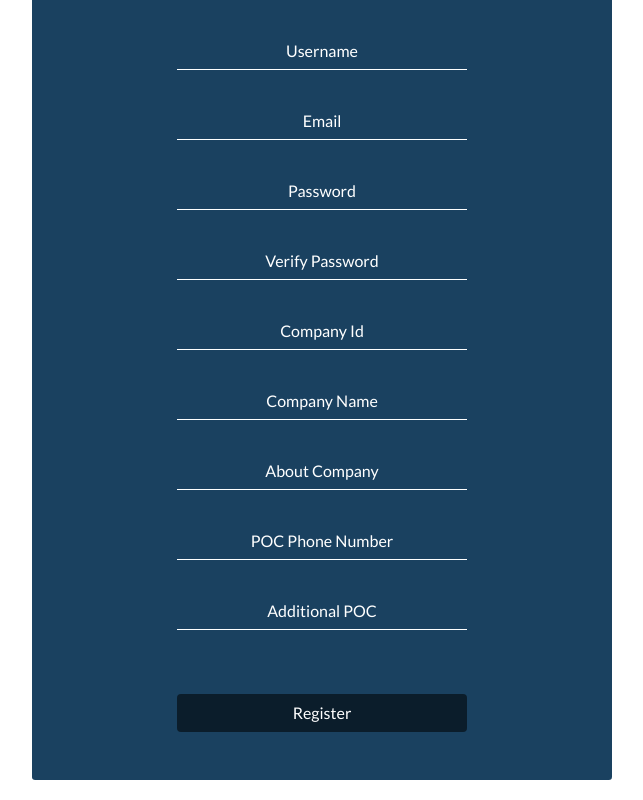
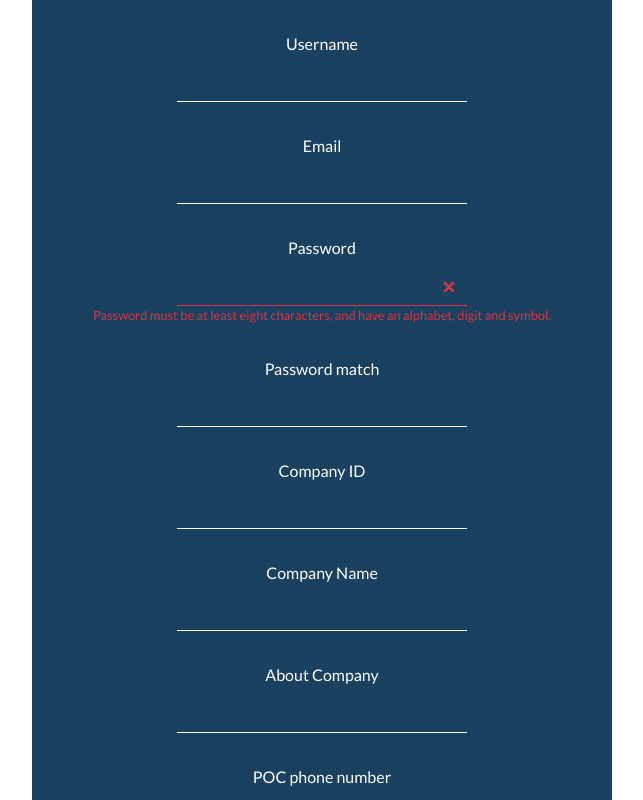
Before and after one commit to IIIT-ECell/CWorks, a React (Create React App) app in the folder tfront/: page /register/company in a window 1280 px wide. Shown: the part 480-1280 px from the top of the page, without its empty margins (318-961 px from the left). Built offline with nearby package versions, Linux system fonts and the light colour scheme.

Commit message:
Resolved merge conflict for createCompany and createStudent

```diff
--- a/tfront/src/components/CreateCompany.jsx
+++ b/tfront/src/components/CreateCompany.jsx
@@ -66,7 +66,7 @@ class CreateCompany extends Component {
                                 about: this.formData.about,
                                 additional_poc: this.formData.additional_poc,
                                 user: response.data.pk,
-								email:this.formData['email'],
+                                email: this.formData['email']
                             }
                         })
                         .then(response => {
@@ -102,42 +102,88 @@ class CreateCompany extends Component {
 
     }
 
+    checkPasswordMatch(){
+        var pass1 = document.getElementById("password1"),
+            pass2 = document.getElementById("password2"),
+            errorText = document.getElementById("password2_help");
+
+        if(pass2.value.length && pass2.value !== pass1.value){
+            pass2.classList.add("is-invalid");
+            errorText.classList.add("invalid");
+        }
+        else{
+            pass2.classList.remove("is-invalid");
+            errorText.classList.remove("invalid");
+        }
+    }
+
+    validatePassword(){
+        var pass1 = document.getElementById("password1"),
+            errorText = document.getElementById("password1_help"),
+            pw = pass1.value;
+
+        // small length, no symbols, no digits, no alphanumeric => ERROR
+        if(pw.length < 8 || !/[^\w \d]/.test(pw) || !/[\d]/.test(pw) || !/[a-z]/i.test(pw)){
+            pass1.classList.add("is-invalid");
+            errorText.classList.add("invalid");
+        }
+        else{
+            pass1.classList.remove("is-invalid")
+            errorText.classList.remove("invalid");
+        }
+    }
+
     render() {
         if (localStorage["user_key"] && localStorage["isLoggedIn"]==="true") {
             return <Redirect to="/home" />
         }
-		const logoUrl = require(`../images/f81.jpeg`)
+        const logoUrl = require(`../images/f81.jpeg`);
         return (
             <form onSubmit={this.handleSubmit} className="form-signin">
                 <div className="form-group">
                     <img className="logoimg" src={logoUrl} alt="placeholder logo" />
                 </div>
                 <div className="form-group">
-					<input className="form-control" placeholder="Username" type="text" id="username" name="username" onChange={this.handleInput} />
+                    <label htmlFor="username">Username</label>
+                    <input className="form-control" type="text" id="username" name="username" required />
                 </div>
                 <div className="form-group">
-					<input className="form-control" placeholder="Email" type="text" id="email" name="email" onChange={this.handleInput} />
+                    <label htmlFor="email">Email</label>
+                    <input className="form-control" type="text" id="email" name="email" required />
                 </div>
                 <div className="form-group">
-					<input className="form-control" placeholder="Password" type="password" id="password1" name="password1" onChange={this.handleInput} />
+                    <label htmlFor="password1">Password</label>
+                    <input className="form-control" type="password" id="password1" name="password1" required onChange={this.validatePassword} />
+                    <small id="password1_help" className="text-danger">
+                        Password must be at least eight characters, and have an alphabet, digit and symbol.
+                    </small>
                 </div>
                 <div className="form-group">
-					<input className="form-control" placeholder="Verify Password" type="password" id="password2" name="password2" onChange={this.handleInput} />
+                    <label htmlFor="password2">Password match</label>
+                    <input className="form-control" type="password" id="password2" name="password2" required onChange={this.checkPasswordMatch} />
+                    <small id="password2_help" className="text-danger">
+                          Passwords must match.
+                    </small>
                 </div>
                 <div className="form-group">
-					<input className="form-control" placeholder="Company Id" type="text" id="company_id" name="company_id" onChange={this.handleInput} />
+                    <label htmlFor="company_id">Company ID</label>
+                    <input className="form-control" type="text" id="company_id" name="company_id" required />
                 </div>
                 <div className="form-group">
-					<input className="form-control" placeholder="Company Name" type="text" id="name" name="name" onChange={this.handleInput} />
+                    <label htmlFor="name">Company Name</label>
+                    <input className="form-control" type="text" id="name" name="name" required />
                 </div>
                 <div className="form-group">
-          <input className="form-control" placeholder="About Company" type="text" id="about" name="about" onChange={this.handleInput} />
+                    <label htmlFor="about">About Company</label>
+                    <input className="form-control" type="text" id="about" name="about" required />
                 </div>
                 <div className="form-group">
-					<input className="form-control" placeholder="POC Phone Number" type="text" id="phone_number" name="phone_number" onChange={this.handleInput} />
+                    <label htmlFor="phone_number">POC phone number</label>
+                    <input className="form-control" type="text" id="phone_number" name="phone_number" required />
                 </div>
                 <div className="form-group">
-					<input className="form-control" placeholder="Additional POC" type="text" id="additional_poc" name="additional_poc" onChange={this.handleInput} />
+                    <label htmlFor="additional_poc">Additional POC</label>
+                    <input className="form-control" type="text" id="additional_poc" name="additional_poc" required />
                 </div>
                 <div className="form-group">
                     <button className="btn btn-primary" id="loginbutton" type="submit">Register</button>
@@ -145,6 +191,14 @@ class CreateCompany extends Component {
             </form>
         );
     }
+
+    componentDidMount(){
+        var inputElms = document.querySelectorAll(".form-signin input, .form-signin select");
+
+        inputElms.forEach(elm => elm.addEventListener("change", ev => this.handleInput(ev)));
+
+        this.validatePassword();
+    }
 }
 
 export default CreateCompany;
```
Also changed, not shown: tfront/src/components/CreateStudent.jsx (indentation only). Lines whose indentation alone changed are shown as unchanged.
